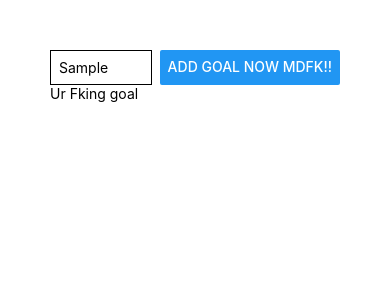
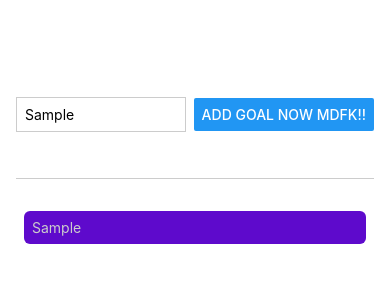
Before and after one commit to LucasKCP/ReactNativeLearningDemo, a React Native app in the folder AwesomeProject/: screen / in a window 390 px wide. Both pictures are taken after typing "Sample" into the empty fields and a click on the button "ADD GOAL NOW MDFK!!". Shown: the top 300 px of the page. Built offline with nearby package versions, Linux system fonts and the light colour scheme.

Commit message:
Nice learning, learn about scrollView, FlatList, View etc

```diff
--- a/AwesomeProject/App.js
+++ b/AwesomeProject/App.js
@@ -1,18 +1,20 @@
-import {Button, StyleSheet, Text, TextInput, View} from 'react-native';
+import {Button, FlatList, StyleSheet, Text, TextInput, View} from 'react-native';
 import {useState} from "react";
 
 export default function App() {
     const [enteredGoalText, setGoalText] = useState('');
+    const [courseGoal, setCourseGoal] = useState([]);
+
     function goalInputHandler(inputText) {
-        console.log(inputText);
         setGoalText(inputText)
     }
+
     function addGoalHandler() {
-        console.log(enteredGoalText)
+        setCourseGoal(currentCourseGoal => [...currentCourseGoal,
+            {text: enteredGoalText, key: Math.random().toString()}])
     }
 
-    return (
-        <View style={styles.container}>
+    return (<View style={styles.container}>
         <View style={styles.inputContainer}>
             <TextInput placeholder="Ur goal!!"
                        style={styles.textInput}
@@ -22,30 +24,52 @@ export default function App() {
                     onPress={addGoalHandler}
             />
         </View>
-            <View>
-                <Text>Ur Fking goal</Text>
+        <View style={styles.goalsContainer}>
+            <FlatList
+                data={courseGoal}
+                keyExtractor={(item) => {return item.key}}
+                renderItem={item => {
+                    return (<View style={styles.goalItem}>
+                        <Text style={styles.goalText}>{item.item.text}</Text>
+                    </View>)
+                }}>
+            </FlatList>
         </View>
-        </View>
-    );
+    </View>);
 }
 
 const styles = StyleSheet.create({
     container: {
-        padding: 50,
+        flex: 1,
+        paddingTop: 50,
+        paddingHorizontal: 16
     },
     inputContainer: {
         flex: 1,
         flexDirection: 'row',
-        justifyContent: 'space-between'
+        justifyContent: 'space-between',
+        alignItems: 'center',
+        marginBottom: 24,
+        borderBottomWidth: 1,
+        borderBottomColor: '#cccccc'
     },
     textInput: {
         borderWidth: 1,
-        borderColor: 'black',
-        width: '80%',
+        borderColor: '#cccccc',
+        width: '70%',
         marginRight: 8,
         padding: 8
     },
     goalsContainer: {
-        flex: 3
+        flex: 5
+    },
+    goalItem: {
+        margin: 8,
+        padding: 8,
+        borderRadius: 6,
+        backgroundColor: '#5e0acc',
+    },
+    goalText: {
+        color: '#cccccc'
     }
 });
```
Lines whose indentation alone changed are shown as unchanged.
